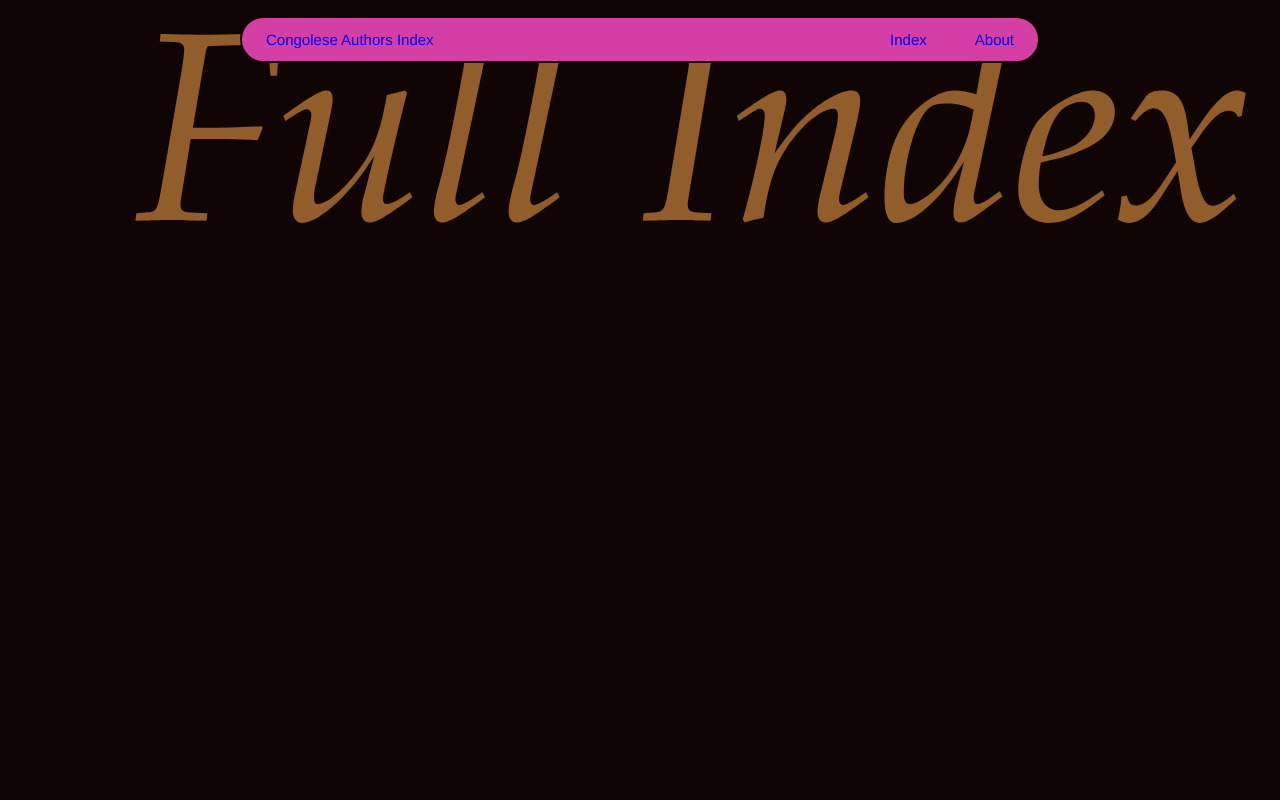
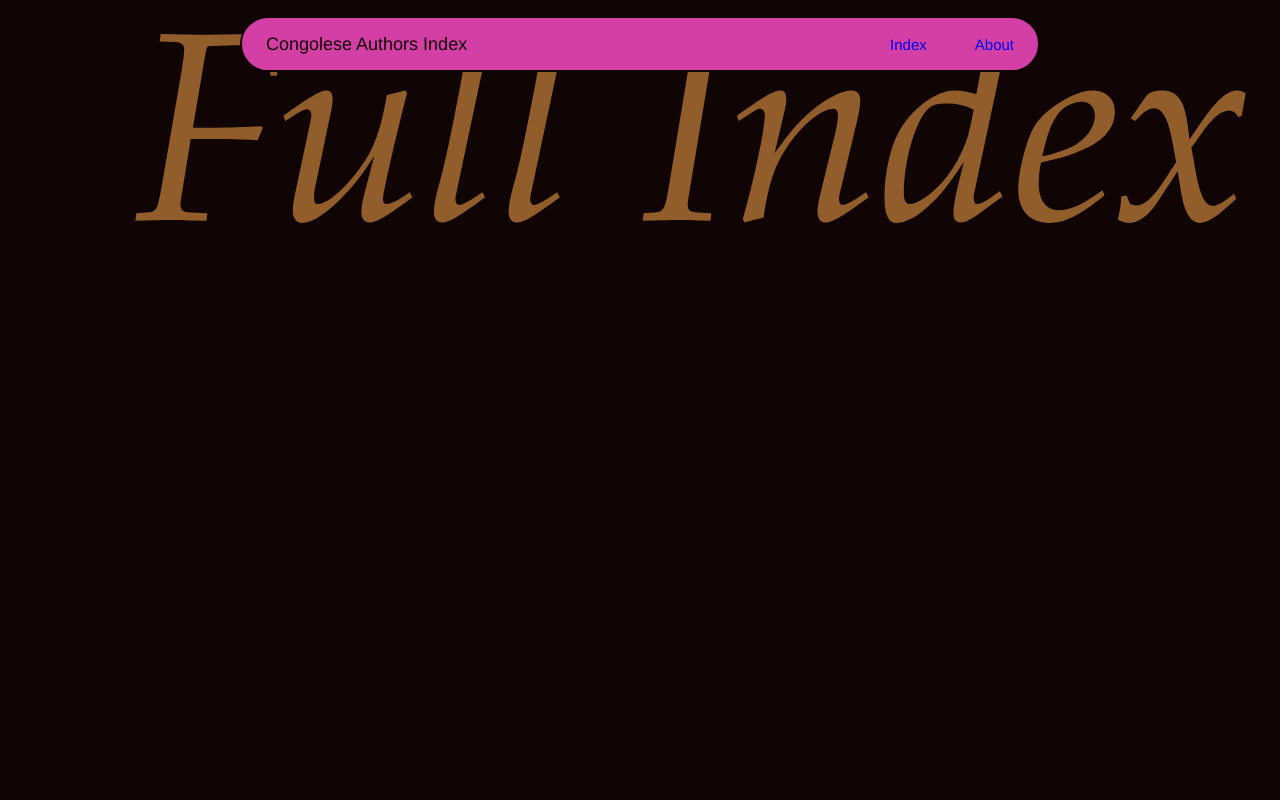
Before and after one commit to UncleDoubleU/Congolese-Authors-Index, a React (Vite) app in the folder 20250513-cai/: page / in a window 1280 px wide. Shown: the top 800 px of the page. Built offline with nearby package versions, Linux system fonts and the light colour scheme.

Commit message:
latest navbar design update

```diff
--- a/20250513-cai/src/Navbar/Navbar.module.sass
+++ b/20250513-cai/src/Navbar/Navbar.module.sass
@@ -4,26 +4,41 @@
      position: relative
      display: flex
      width: min(80%,50rem)
-     max-width: 100%
+     // max-width: 100%
      min-width: 100px
-     padding: 0.6875rem 1.5rem
+     height: 3.5rem
+     padding: 1.5rem
      justify-content: space-between
      align-items: center
      border-radius: 3.125rem
      border: App.$stroke
      background: App.$caiPink
 
-     @media (max-width: 1024px)
+     @media (500px < width < 1024px)
           width: 80%
+          min-width: 500px
+          padding: 0.6875rem 0.5rem 0.6875rem 1.5rem
 
      @media (max-width: 500px)
           width: 100%
+          padding: 0.6875rem 0.5rem 0.6875rem 1.5rem
+
+.navLogo
+     font: App.$logoText
+     color: App.$caiDarkBrown
+     @media (max-width: 500px)
+          width: 60%
 
 .navBtn
      display: none
      color: App.$caiDarkBrown
      @media (max-width: 768px)
+          padding: 0.625rem 1.25rem
           display: block
+          &:active
+               border-radius: 1.875rem
+
+               background-color: App.$caiGrey
 
 .navList
      display: flex
@@ -46,8 +61,8 @@
      align-items: flex-end
      gap: 1.5rem
      border-radius: 1.5625rem
-     border: 2px solid #110404
-     background: #D33FA4
+     border: 2px solid App.$caiDarkBrown
+     background: App.$caiPink
      a
           color: App.$caiDarkBrown
 
@@ -55,5 +70,5 @@
           a
                border-radius: 1.875rem
                padding: 0.625rem 1.25rem
-               &:hover, &:focus-visible
+               &:active
                     background-color: App.$caiGrey
--- a/20250513-cai/src/Navbar/Navbar.tsx
+++ b/20250513-cai/src/Navbar/Navbar.tsx
@@ -34,13 +34,13 @@ function Navbar() {
     setIsClicked(false);
   }
 
-  const showMenu = width < 768 ? !isClicked : true;
+  const showMenu = width <= 768 ? !isClicked : true;
   const ulClass = showMenu ? `${styles.navList}` : `${styles.active}`;
 
   return (
     <nav className={styles.nav}>
-      <a className={styles.topNavLogo} href="#">
-        Congolese Authors Index
+      <a className={styles.navLogo} href="#">
+        Congolese Authors&nbsp;Index
       </a>
       <button onClick={navBtnClick} className={styles.navBtn}>
         {btnText}
```
